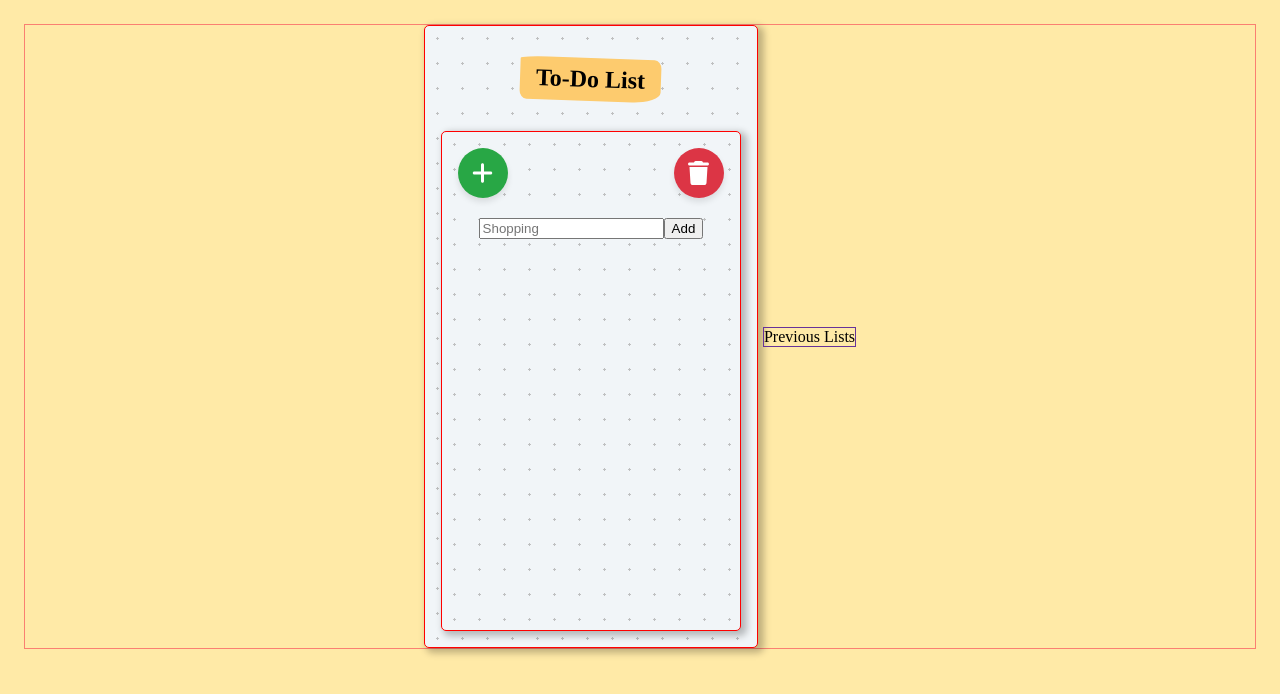
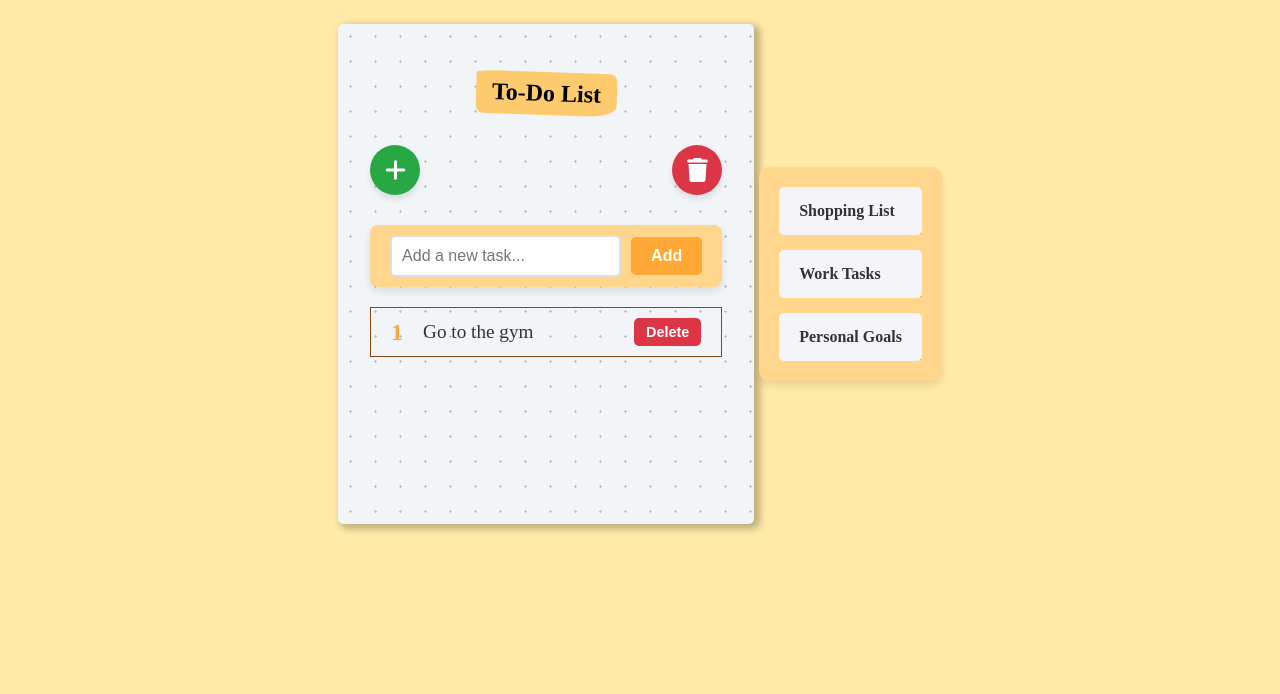
Before and after one commit to Rado-999/React---Practise, a React (Create React App) app in the folder To-Do List/: page / in a window 1280 px wide. Shown: the top 694 px of the page. Built offline with nearby package versions, Linux system fonts and the light colour scheme.

Commit message:
Working on CSS - Completed

```diff
--- a/To-Do List/src/components/CollectionsContainer.jsx
+++ b/To-Do List/src/components/CollectionsContainer.jsx
@@ -1,10 +1,13 @@
 import React from "react";
 
-function CollectionsContainer(){
-
-    return(
-        <div className="previous-lists-menu-container">Previous Lists</div>
-    )
+function CollectionsContainer() {
+  return (
+    <div class="collection-container">
+      <div class="collection-item">Shopping List</div>
+      <div class="collection-item">Work Tasks</div>
+      <div class="collection-item">Personal Goals</div>
+    </div>
+  );
 }
 
-export default CollectionsContainer
+export default CollectionsContainer;
--- a/To-Do List/src/components/Context/AppProvider.jsx
+++ b/To-Do List/src/components/Context/AppProvider.jsx
@@ -4,7 +4,6 @@ import React, { useState } from "react";
 const AppProvider = ({ children }) => {
   const [listsCollection, setListCollection] = useState(['asd'])
   const [createBtnIsClicked ,setCreateBtnIsClicked] = useState(false)
-  const [showSaveAlert, setShowSaveAlert] = useState(false)
   const [isSaved, setIsSaved] = useState(true)
   const [itemID, setItemID] = useState(0)
 
@@ -14,8 +13,6 @@ const AppProvider = ({ children }) => {
     setListCollection:setListCollection,
     createBtnIsClicked:createBtnIsClicked,
     setCreateBtnIsClicked:setCreateBtnIsClicked,
-    showSaveAlert:showSaveAlert,
-    setShowSaveAlert:setShowSaveAlert,
     isSaved:isSaved,
     setIsSaved:setIsSaved,
     itemID:itemID,
--- a/To-Do List/src/components/ListContainer.jsx
+++ b/To-Do List/src/components/ListContainer.jsx
@@ -2,10 +2,9 @@ import React, { useContext } from "react";
 import AppContext from "./Context/AppContext";
 import CreateList from "./CreateList";
 import ListMenu from "./ListMenu";
-import SaveAlert from "./SaveAlert";
 
 function ListContainer() {
-  const { listsCollection, createBtnIsClicked, showSaveAlert } =
+  const { listsCollection, createBtnIsClicked} =
     useContext(AppContext);
 
   function isListsCollectionEmpty() {
@@ -16,15 +15,12 @@ function ListContainer() {
     if (isListsCollectionEmpty() || createBtnIsClicked) {
       return <CreateList />;
     }
-    if (showSaveAlert) {
-      return <SaveAlert />;
-    }
     return <ListMenu />;
   }
 
   return (
-    <div className="list-menu-container">
-      <h1 className="list-menu-header">To-Do List</h1>
+    <div className="list-container">
+      <h1 className="list-header">To-Do List</h1>
       {manageList()}
     </div>
   );
--- a/To-Do List/src/components/SaveAlert.jsx
+++ /dev/null
@@ -1,15 +0,0 @@
-import React from "react";
-
-function SaveAlert(){
-    <div className="alert-container">
-        <p className="alert-header">The list has "" unsaved changes</p>
-        <p className="alert-question">Do you want to save these changes?</p>
-        <div className="alert-buttons">
-            <button className="save-btn">Save</button>
-            <button className="dont-save-btn">Dont' Save</button>
-            <button className="cancel-btn">Cancel</button>
-        </div>
-</div>
-}
-
-export default SaveAlert
--- a/To-Do List/src/components/ToDoItem.jsx
+++ b/To-Do List/src/components/ToDoItem.jsx
@@ -4,10 +4,10 @@ function ToDoItem(){
     const [isDone,setIsDone] = useState()
 
     return (
-        <div className="to-do-item-container">
-            <span className="to-do-item-number"></span>
-            <p className="to-do-item"></p>
-            {isDone && <button>Delete</button>}
+        <div className="todo-item-container">
+            <span className="todo-item-number">1</span>
+            <p className="todo-item">Go to the gym</p>
+            <button className="todo-delete">Delete</button>
         </div>
     )
 }
--- a/To-Do List/src/components/ToDoItemInput.jsx
+++ b/To-Do List/src/components/ToDoItemInput.jsx
@@ -3,8 +3,8 @@ import React from "react";
 function ToDoItemInput() {
   return (
     <form className="item-input-form">
-      <input type="text" placeholder="Shopping" />
-      <button type="submit">
+      <input className="todo-input" type="text" placeholder="Add a new task..." />
+      <button className="todo-btn">
         <span>Add</span>
       </button>
     </form>
--- a/To-Do List/src/components/css/style.css
+++ b/To-Do List/src/components/css/style.css
@@ -9,7 +9,6 @@ body {
 }
 
 .app-container {
-  border: 1px solid salmon;
   margin: auto;
   display: flex;
   justify-content: center;
@@ -18,24 +17,23 @@ body {
 
 /* List Menu Design */
 
-.list-menu-container {
+.list-container {
   min-height: 500px;
-  min-width: 300px;
-  padding: 1rem;
+  padding: 2rem;
   display: flex;
   flex-direction: column;
   align-items: center;
   background: #f1f5f8;
   background-image: radial-gradient(#bfc0c1 7.2%, transparent 0);
   background-size: 25px 25px;
-  border: 1px solid red;
   border-radius: 5px;
   box-shadow: 4px 3px 7px 2px #00000040;
 }
 
+
 /* Header */
 
-.list-menu-header {
+.list-header {
   transform: rotate(2deg);
   padding: 0.5rem 1rem;
   margin-bottom: 30px;
@@ -50,7 +48,7 @@ body {
   display: flex;
   width: 100%;
   justify-content: space-between;
-  margin-bottom: 20px;
+  margin-bottom: 30px;
 }
 
 .list-menu-navigation-button {
@@ -99,7 +97,7 @@ body {
 }
 
 .add:hover {
-  width: 80px;
+  width: 100px;
 }
 
 .add:hover .label {
@@ -107,7 +105,7 @@ body {
 }
 
 .add:hover .icon {
-  right: 10px;
+  right: 20px;
 }
 
 .delete {
@@ -115,7 +113,7 @@ body {
 }
 
 .delete:hover {
-  width: 100px;
+  width: 120px;
 }
 
 .delete:hover .label {
@@ -123,7 +121,149 @@ body {
 }
 
 .delete:hover .icon {
-  left: 10px;
+  left: 20px;
+}
+
+/* Item Input */
+
+.item-input-form{
+  display: flex;
+  align-items: center;
+  justify-content: space-between;
+  background: #ffd68b;
+  padding: 10px 20px;
+  border-radius: 8px;
+  box-shadow: 0 4px 8px rgba(0, 0, 0, 0.1);
+  max-width: 400px;
+  width: 100%;
+  transition: transform 0.3s ease, box-shadow 0.3s ease;
+  margin-bottom:20px ;
+}
+
+.item-input-form:hover {
+  transform: translateY(-5px);
+  box-shadow: 0 6px 12px rgba(0, 0, 0, 0.2);
+}
+
+.todo-input {
+  flex: 1;
+  padding: 10px;
+  font-size: 1rem;
+  border: 2px solid #ddd;
+  border-radius: 5px;
+  outline: none;
+  transition: border-color 0.3s ease, box-shadow 0.3s ease;
+}
+
+
+.todo-input:focus {
+  border-color: #e68507;
+  box-shadow: 0 0 4px #e68507;
+}
+
+.todo-btn {
+  margin-left: 10px;
+  padding: 10px 20px;
+  font-size: 1rem;
+  font-weight: bold;
+  color: #ffffff;
+  background: #ffa836;
+  border: none;
+  border-radius: 5px;
+  cursor: pointer;
+  transition: background 0.3s ease, transform 0.2s ease;
+}
+
+.todo-btn:hover {
+  background: #ff9100;
+  transform: translateY(-2px);
+}
+
+.todo-btn:active {
+  transform: translateY(1px);
+}
+
+/* Current List Container */
+
+.current-list-container{
+  border: 1px solid saddlebrown;
+}
+
+/* Item Container */
+
+.todo-item-container{
+  display: flex;
+  align-items: center;
+  justify-content: space-between;
+  padding: 10px 20px;
+  width: 100%;
+  gap: 20px;
+  transition: transform 0.3s ease, box-shadow 0.3s ease;
+}
+
+.todo-item-number{
+  font-size: 1.5rem;
+  font-weight: bold;
+  color: #ffa836;
+  flex-shrink: 0;
+}
+
+.todo-item{
+  flex: 1;
+  font-size: 1.2rem;
+  margin: 0px;
+  max-width: 200px;
+  color: #333333;
+  cursor: pointer;
+  /* position: relative; */
+  transition: color 0.3s ease;
+}
+
+.todo-item.completed {
+  color: #999999;
+}
+
+.todo-item.completed::after {
+  content: '';
+  position: absolute;
+  left: 0;
+  right: 0;
+  bottom: 50%;
+  height: 2px;
+  background: #6c63ff;
+  animation: line-through 0.3s ease forwards;
+}
+
+@keyframes line-through {
+  0% {
+    width: 0;
+    left: 0;
+  }
+  100% {
+    width: 100%;
+    left: 0;
+  }
+}
+
+.todo-delete {
+  background: #dc3545;
+  color: white;
+  border: none;
+  padding: 6px 12px;
+  border-radius: 5px;
+  font-size: 0.9rem;
+  font-weight: bold;
+  cursor: pointer;
+  transition: background 0.3s ease, transform 0.2s ease;
+}
+
+.todo-delete:hover {
+  background: #c82333;
+  transform: translateY(-2px);
+}
+
+.todo-delete:active {
+  transform: translateY(1px);
 }
 
 /* Create List Input  */
@@ -190,7 +330,69 @@ body {
 
 /* Previous Lists Menu Design */
 
-.previous-lists-menu-container {
-  border: 1px solid rebeccapurple;
+.collection-container {
+  display: flex;
+  flex-direction: column;
   align-self: center;
+  gap: 15px;
+  max-width: 300px;
+  padding: 20px;
+  background: #ffd68b;
+  border-radius: 10px;
+  box-shadow: 0 4px 8px rgba(0, 0, 0, 0.1);
+  overflow: hidden;
+  transition: box-shadow 0.3s ease;
 }
+
+.collection-container:hover {
+  box-shadow: 0 6px 12px rgba(0, 0, 0, 0.2);
+}
+
+.collection-item {
+  position: relative;
+  padding: 15px 20px;
+  font-size: 1rem;
+  font-weight: bold;
+  color: #333333;
+  background: #f4f4f9;
+  border-radius: 5px;
+  cursor: pointer;
+  transition: color 0.3s ease, transform 0.3s ease;
+  overflow: hidden;
+  animation: slide-in ease 0.5s;
+}
+
+.collection-item:hover {
+  color: #e68507;
+  transform: translateY(-2px);
+}
+
+
+.collection-item::after {
+  content: '';
+  position: absolute;
+  bottom: 0;
+  right: 0;
+  width: 0;
+  height: 0;
+  border: 1px solid rgb(223, 96, 5);
+  box-sizing: border-box;
+  transition: height 0.2s ease, width 0.2s ease 0.2s;
+}
+
+.collection-item:hover::after {
+  border: 2px solid #ff9a17;
+  height: 100%;
+  width: 100%;
+}
+
+@keyframes slide-in {
+  0% {
+    opacity: 0;
+    transform: translateY(20px);
+  }
+  100% {
+    opacity: 1;
+    transform: translateY(0);
+  }
+}
```
